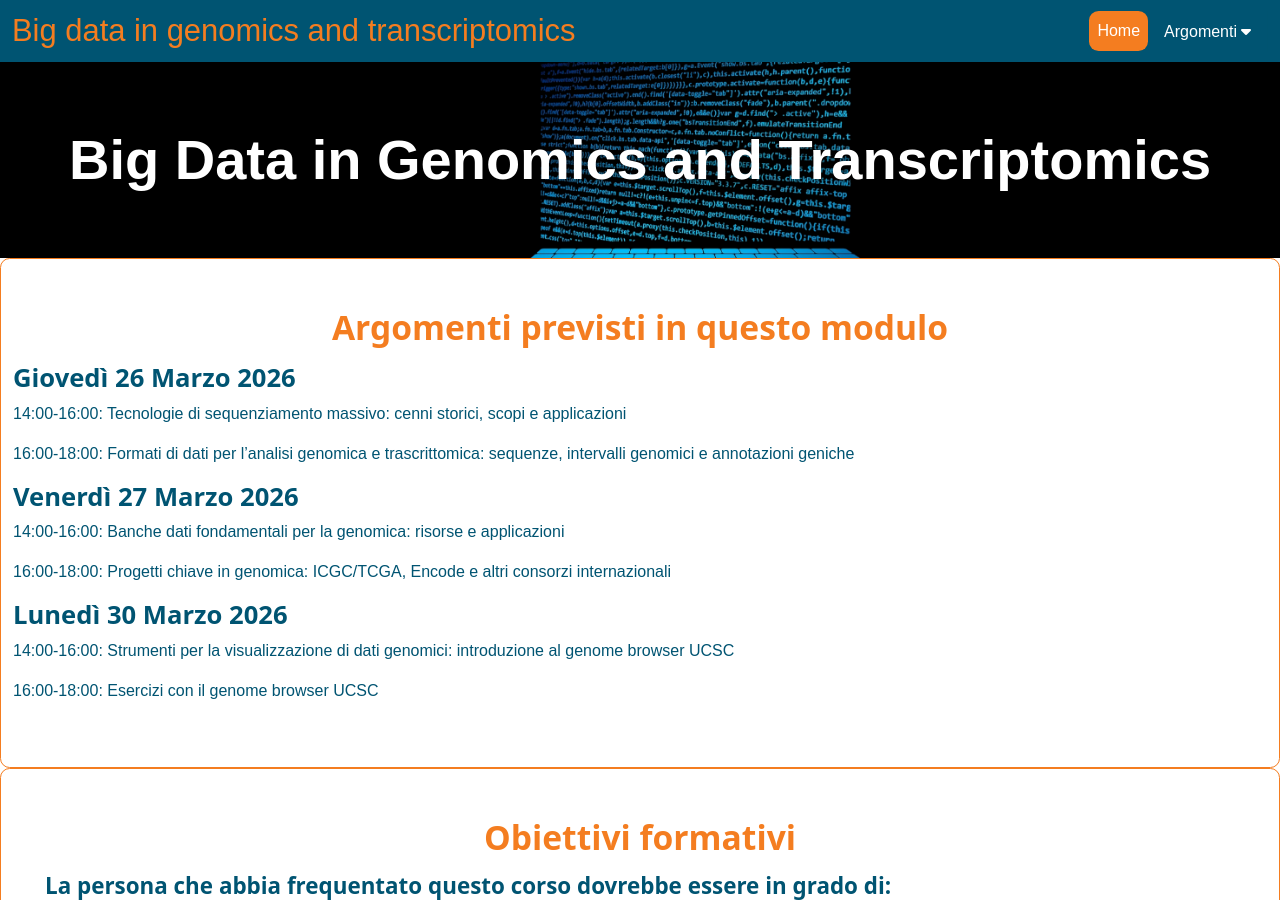
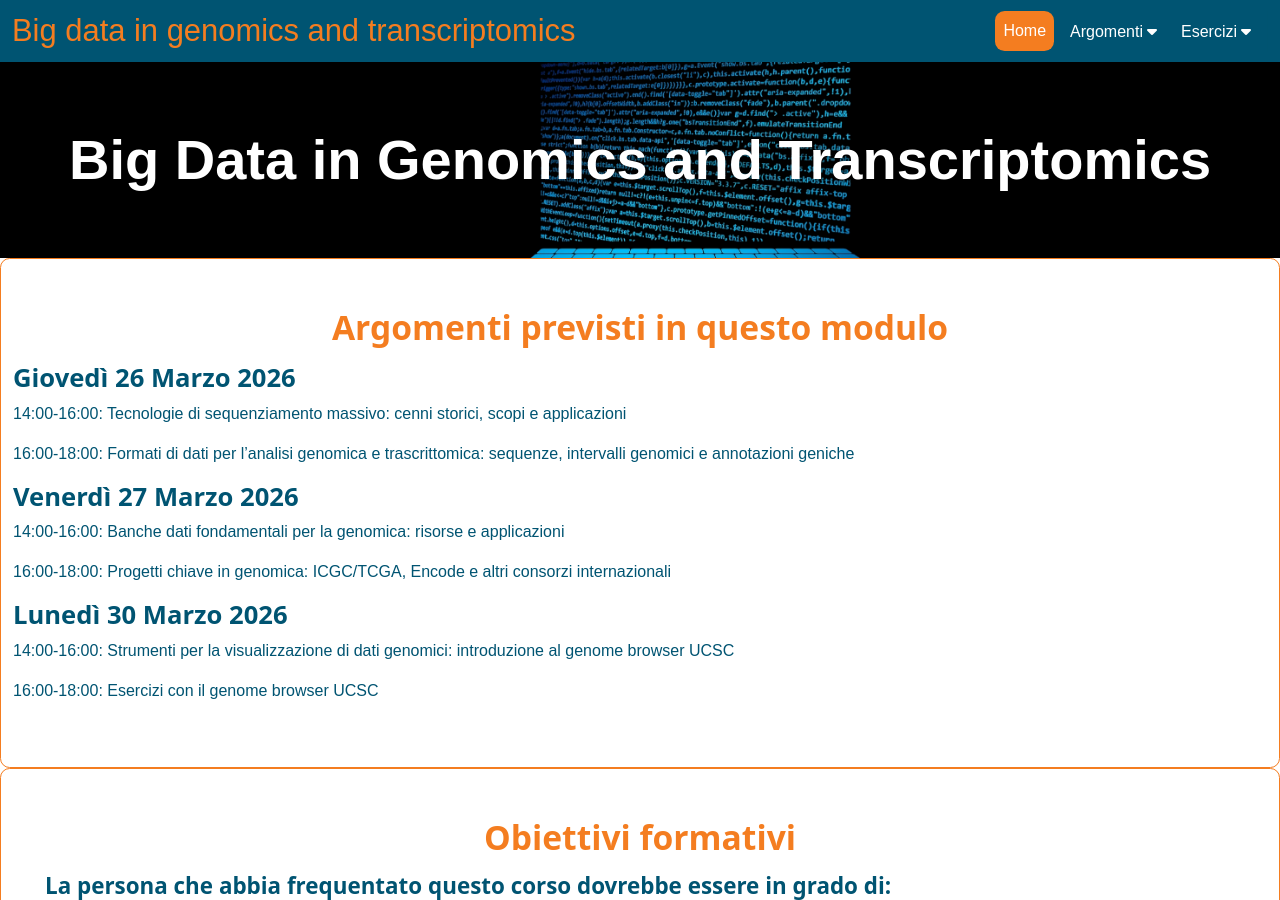
Before and after one commit to maghetta/big-data-in-genomics-and-transcriptomics, a Jekyll site: the page built from index.html, in a window 1280 px wide and 900 px high. Built offline with Jekyll 4.4.1, drawn with Linux system fonts in a browser that asks for light colours.

Commit message:
Update topnav.yml

```diff
--- a/_data/topnav.yml
+++ b/_data/topnav.yml
@@ -15,3 +15,7 @@ subitems:
       url: /modulo4
     - title: International Consortia and Large-Scale Omics Projects
       url: /modulo5
+- title: Esercizi
+  subitems:
+    - title: Esercizi svolti
+      url: /esercizisvolti
```
